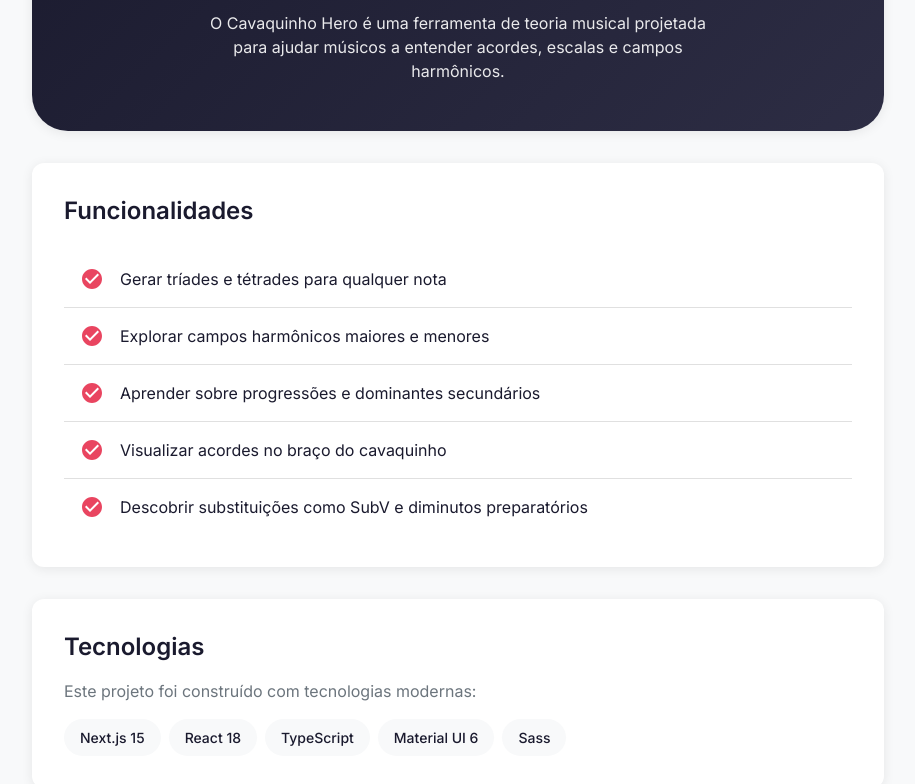
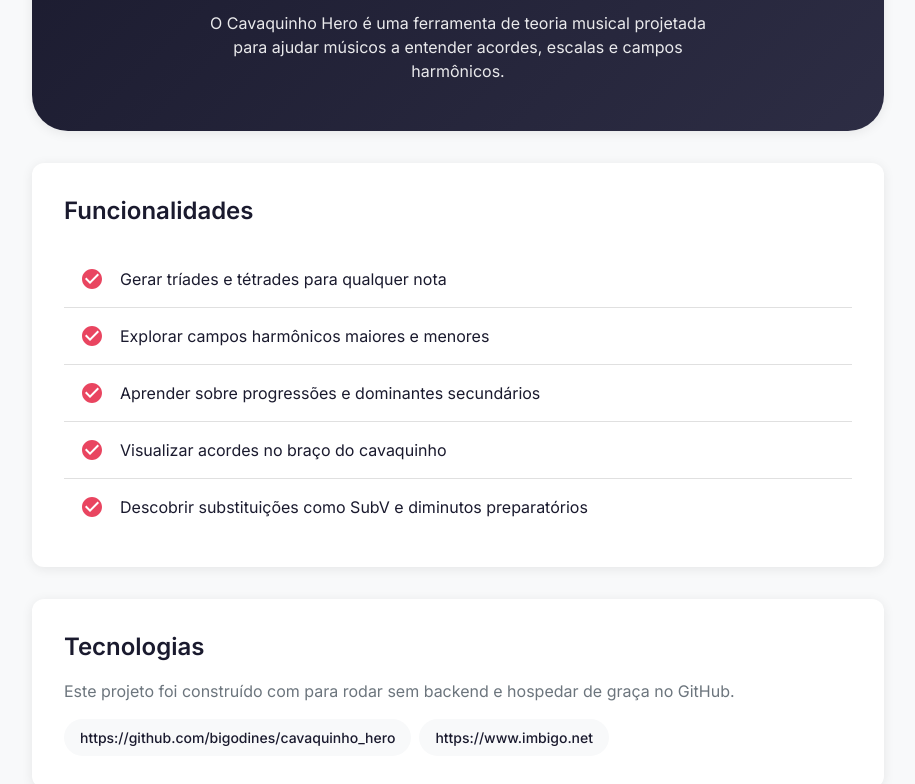
Before and after one commit to bigodines/cavaquinho_hero, a Next.js app: page /about in a window 1280 px wide. Shown: the part 288-1072 px from the top of the page, without its empty margins (182-1097 px from the left). Built offline with nearby package versions, Linux system fonts and the light colour scheme.

Commit message:
fix about

```diff
--- a/pages/about.tsx
+++ b/pages/about.tsx
@@ -86,12 +86,21 @@
             Tecnologias
           </Typography>
           <Typography variant="body1" color="text.secondary" paragraph>
-            Este projeto foi construído com tecnologias modernas:
+            Este projeto foi construído com para rodar sem backend e hospedar de graça no GitHub.
           </Typography>
           <Box sx={{ display: 'flex', flexWrap: 'wrap', gap: 1 }}>
-            {['Next.js 15', 'React 18', 'TypeScript', 'Material UI 6', 'Sass'].map((tech) => (
+            {['https://github.com/bigodines/cavaquinho_hero', 'https://www.imbigo.net'].map((tech) => (
+              <a
+                key={tech}
+                href={tech}
+                target="_blank"
+                rel="noopener noreferrer"
+                style={{
+                  textDecoration: 'none',
+                  color: 'inherit',
+                }}
+              >
                 <Box
-                key={tech}
                   sx={{
                     px: 2,
                     py: 1,
@@ -99,10 +108,15 @@
                     borderRadius: 2,
                     fontSize: '0.875rem',
                     fontWeight: 500,
+                    transition: 'background 0.2s',
+                    '&:hover': {
+                      backgroundColor: '#e2e6ea',
+                    },
                   }}
                 >
                   {tech}
                 </Box>
+              </a>
             ))}
           </Box>
         </Paper>
```
Lines whose indentation alone changed are shown as unchanged.
